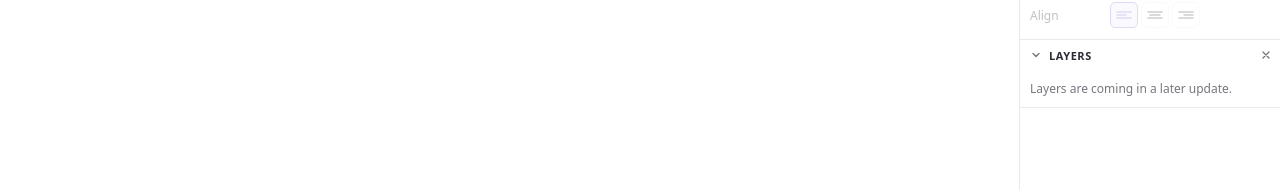
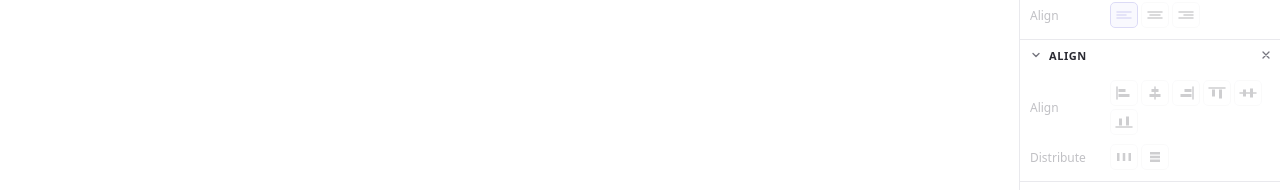
Before and after one commit to bobtherobot/flow, a React (Vite) app: page / in a window 1280 px wide. Shown: the part 610-800 px from the top of the page. Built offline with nearby package versions, Linux system fonts and the light colour scheme.

Commit message:
feat: add Align sub-panel with align/distribute actions

```diff
--- /dev/null
+++ b/src/ui/panels/AlignPanel.tsx
@@ -0,0 +1,72 @@
+import { IconActionGroup, type ActionOption } from "./controls/IconActionGroup";
+import type { SelectionStyle } from "./useSelectionStyle";
+
+/** Small inline icon wrapper (18x14, currentColor) matching TextPanel's style. */
+function icon(children: React.ReactNode) {
+  return (
+    <svg width="18" height="14" viewBox="0 0 18 14" aria-hidden="true">
+      {children}
+    </svg>
+  );
+}
+
+const line = (d: string) => (
+  <path d={d} stroke="currentColor" strokeWidth="1.5" strokeLinecap="round" />
+);
+
+// Align: a guide line at the target edge + two bars positioned against it.
+const ALIGN_LEFT = icon(<>{line("M2 1 V13")}<rect x="3.5" y="3" width="7" height="3" fill="currentColor" /><rect x="3.5" y="8" width="11" height="3" fill="currentColor" /></>);
+const ALIGN_HCENTER = icon(<>{line("M9 1 V13")}<rect x="5.5" y="3" width="7" height="3" fill="currentColor" /><rect x="3.5" y="8" width="11" height="3" fill="currentColor" /></>);
+const ALIGN_RIGHT = icon(<>{line("M16 1 V13")}<rect x="7.5" y="3" width="7" height="3" fill="currentColor" /><rect x="3.5" y="8" width="11" height="3" fill="currentColor" /></>);
+const ALIGN_TOP = icon(<>{line("M1 2 H17")}<rect x="4" y="3.5" width="3" height="7" fill="currentColor" /><rect x="11" y="3.5" width="3" height="9" fill="currentColor" /></>);
+const ALIGN_VCENTER = icon(<>{line("M1 7 H17")}<rect x="4" y="3.5" width="3" height="7" fill="currentColor" /><rect x="11" y="2.5" width="3" height="9" fill="currentColor" /></>);
+const ALIGN_BOTTOM = icon(<>{line("M1 12 H17")}<rect x="4" y="3.5" width="3" height="7" fill="currentColor" /><rect x="11" y="1.5" width="3" height="9" fill="currentColor" /></>);
+
+// Distribute: three evenly spaced bars along the axis.
+const DIST_H = icon(<><rect x="2" y="3" width="2.5" height="8" fill="currentColor" /><rect x="7.75" y="3" width="2.5" height="8" fill="currentColor" /><rect x="13.5" y="3" width="2.5" height="8" fill="currentColor" /></>);
+const DIST_V = icon(<><rect x="4" y="2" width="10" height="2.5" fill="currentColor" /><rect x="4" y="5.75" width="10" height="2.5" fill="currentColor" /><rect x="4" y="9.5" width="10" height="2.5" fill="currentColor" /></>);
+
+/**
+ * Align panel: align (6) and distribute (2) actions dispatched through the
+ * shared executeAction bridge. Align needs >=2 selected, distribute >=3;
+ * rows grey out below their threshold. All geometry is Excalidraw's action —
+ * flow only dispatches.
+ */
+export function AlignPanel({ sel }: { sel: SelectionStyle }) {
+  const run = (name: string) => () => sel.executeAction(name);
+
+  const alignOptions: ActionOption[] = [
+    { key: "left", label: "Align left", icon: ALIGN_LEFT, onClick: run("alignLeft") },
+    { key: "hcenter", label: "Align center", icon: ALIGN_HCENTER, onClick: run("alignHorizontallyCentered") },
+    { key: "right", label: "Align right", icon: ALIGN_RIGHT, onClick: run("alignRight") },
+    { key: "top", label: "Align top", icon: ALIGN_TOP, onClick: run("alignTop") },
+    { key: "vcenter", label: "Align middle", icon: ALIGN_VCENTER, onClick: run("alignVerticallyCentered") },
+    { key: "bottom", label: "Align bottom", icon: ALIGN_BOTTOM, onClick: run("alignBottom") },
+  ];
+
+  const distributeOptions: ActionOption[] = [
+    { key: "dh", label: "Distribute horizontally", icon: DIST_H, onClick: run("distributeHorizontally") },
+    { key: "dv", label: "Distribute vertically", icon: DIST_V, onClick: run("distributeVertically") },
+  ];
+
+  const alignDisabled = sel.selectedCount < 2;
+  const distributeDisabled = sel.selectedCount < 3;
+
+  return (
+    <div className="flow-align-panel">
+      <div className="flow-ctl-row" aria-disabled={alignDisabled || undefined}>
+        <span className="flow-ctl-row__label">Align</span>
+        <div className="flow-ctl-row__control">
+          <IconActionGroup options={alignOptions} ariaLabel="Align" disabled={alignDisabled} />
+        </div>
+      </div>
+
+      <div className="flow-ctl-row" aria-disabled={distributeDisabled || undefined}>
+        <span className="flow-ctl-row__label">Distribute</span>
+        <div className="flow-ctl-row__control">
+          <IconActionGroup options={distributeOptions} ariaLabel="Distribute" disabled={distributeDisabled} />
+        </div>
+      </div>
+    </div>
+  );
+}
--- a/src/ui/panels/PanelsRoot.tsx
+++ b/src/ui/panels/PanelsRoot.tsx
@@ -7,6 +7,7 @@ import { useSelectionStyle } from "./useSelectionStyle";
 import { StylePanel } from "./StylePanel";
 import { StrokePanel } from "./StrokePanel";
 import { TextPanel } from "./TextPanel";
+import { AlignPanel } from "./AlignPanel";
 
 /** Menu-bar height the dock sits below (matches --flow-menubar-h). */
 const MENUBAR_H = 36;
@@ -34,6 +35,7 @@ export function PanelsRoot({ api, units }: PanelsRootProps) {
     { id: "style", label: "Style", render: () => <StylePanel sel={sel} /> },
     { id: "stroke", label: "Stroke", render: () => <StrokePanel sel={sel} units={units} /> },
     { id: "text", label: "Text", render: () => <TextPanel sel={sel} /> },
+    { id: "align", label: "Align", render: () => <AlignPanel sel={sel} /> },
     { id: "layers", label: "Layers", render: () => <LayersPlaceholder /> },
   ];
 
```
Also changed, not shown: 1 other file (tests, documents, lock files or other folders).
